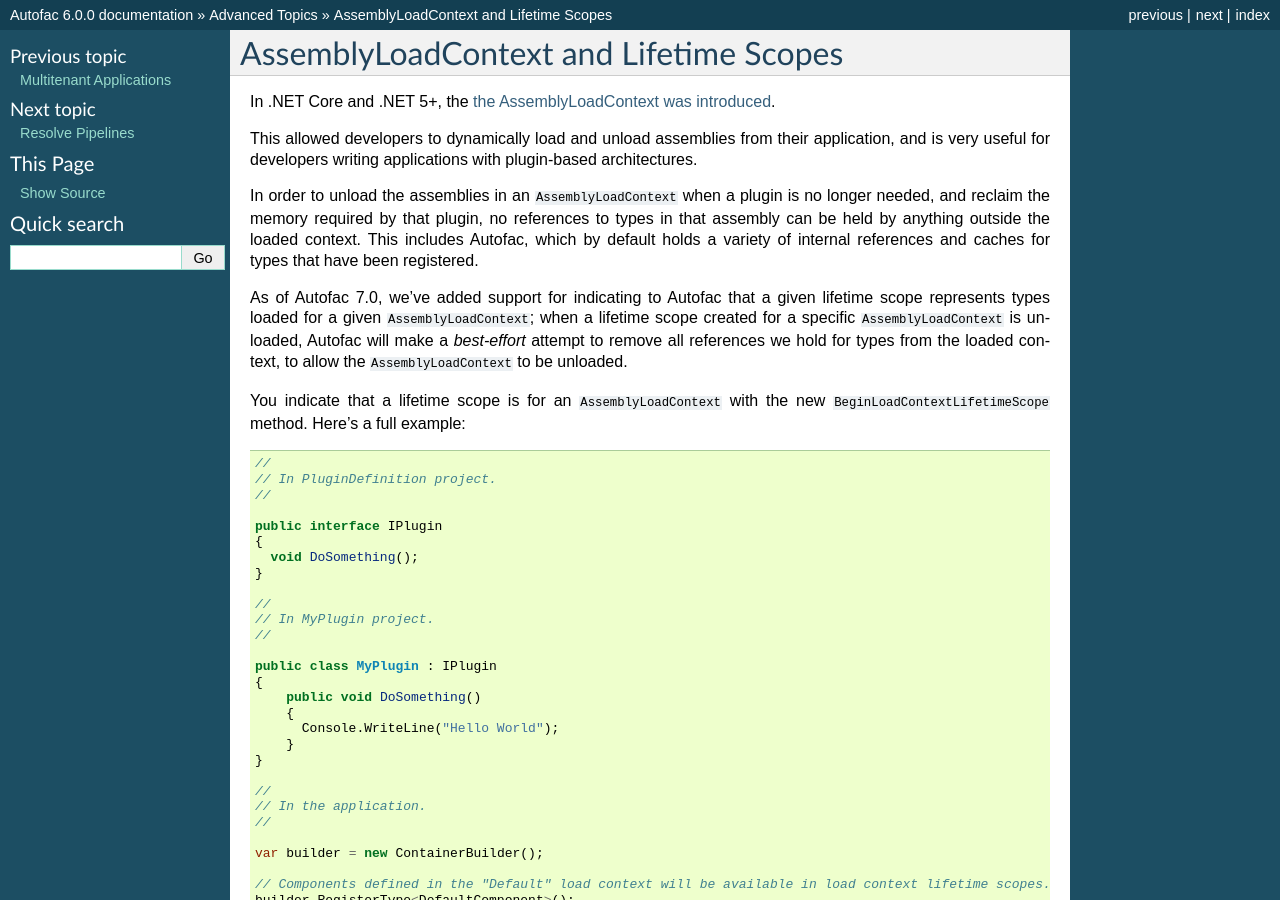
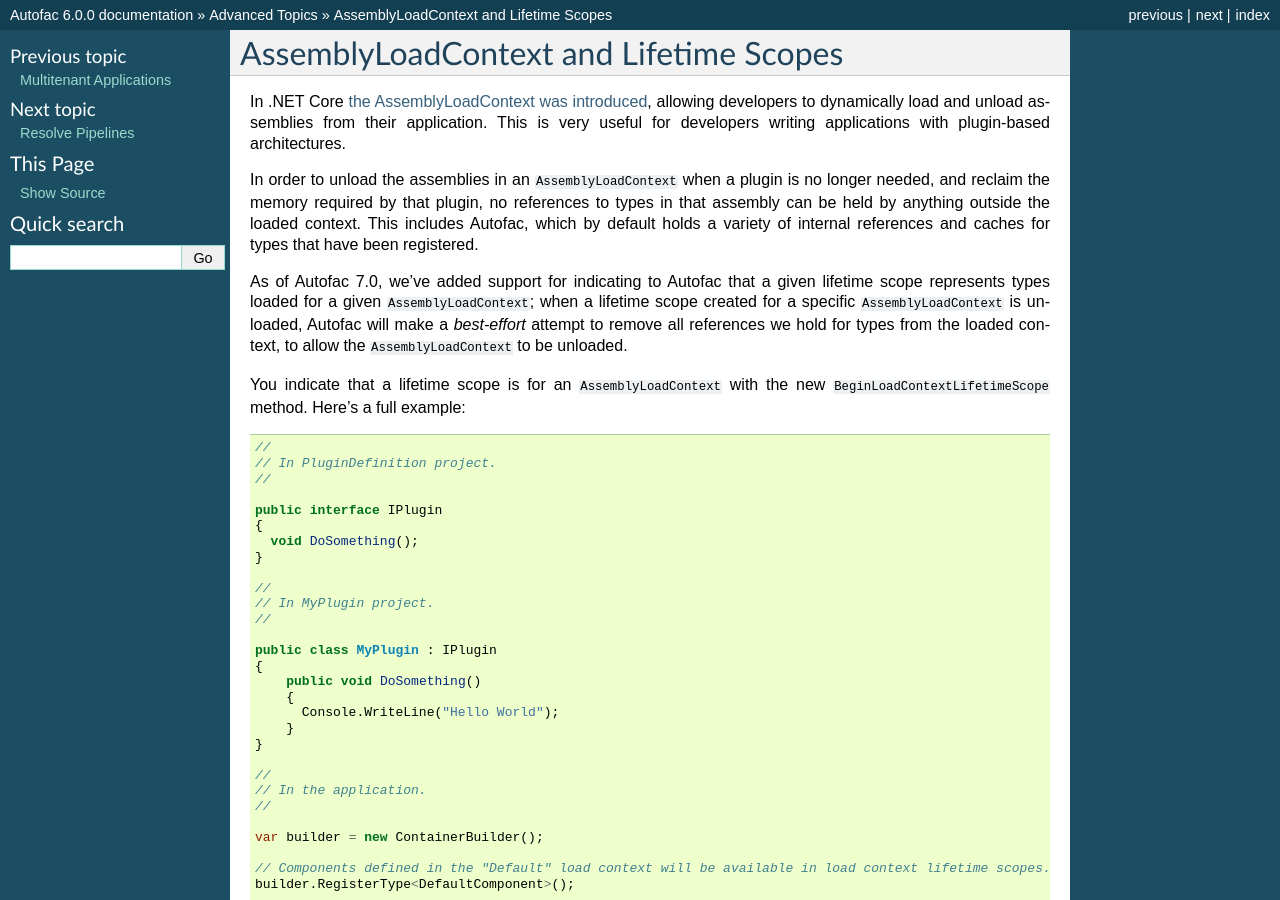
Before and after one commit to autofac/Documentation, a Sphinx documentation site: the page built from docs/advanced/scopes-loadcontexts.rst, in a window 1280 px wide and 900 px high. Built offline with Sphinx 7.4.7, drawn with Linux system fonts in a browser that asks for light colours.

Commit message:
Update docs/advanced/scopes-loadcontexts.rst
Co-authored-by: Travis Illig <tillig@paraesthesia.com>

```diff
--- a/docs/advanced/scopes-loadcontexts.rst
+++ b/docs/advanced/scopes-loadcontexts.rst
@@ -1,9 +1,7 @@
 AssemblyLoadContext and Lifetime Scopes
 =======================================
 
-In .NET Core and .NET 5+, the `the AssemblyLoadContext was introduced <https://learn.microsoft.com/en-us/dotnet/core/dependency-loading/understanding-assemblyloadcontext>`_.
-
-This allowed developers to dynamically load and unload assemblies from their application, and is very useful for developers writing applications with plugin-based architectures.
+In .NET Core `the AssemblyLoadContext was introduced <https://learn.microsoft.com/en-us/dotnet/core/dependency-loading/understanding-assemblyloadcontext>`_, allowing developers to dynamically load and unload assemblies from their application. This is very useful for developers writing applications with plugin-based architectures.
 
 In order to unload the assemblies in an ``AssemblyLoadContext`` when a plugin is no longer needed, and reclaim the memory required by that plugin, no references to types in that assembly can be held by anything outside the loaded context. This includes Autofac, which by default holds a variety of internal references and caches for types that have been registered.
 
```
